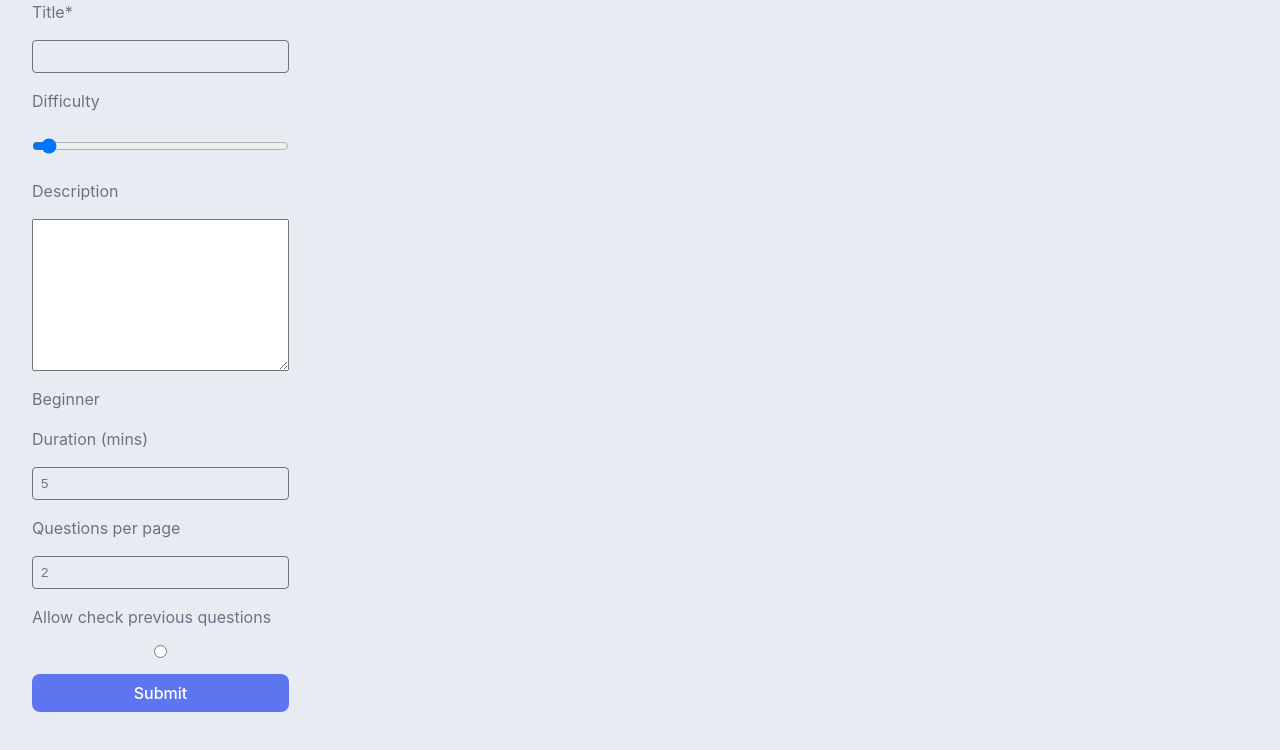
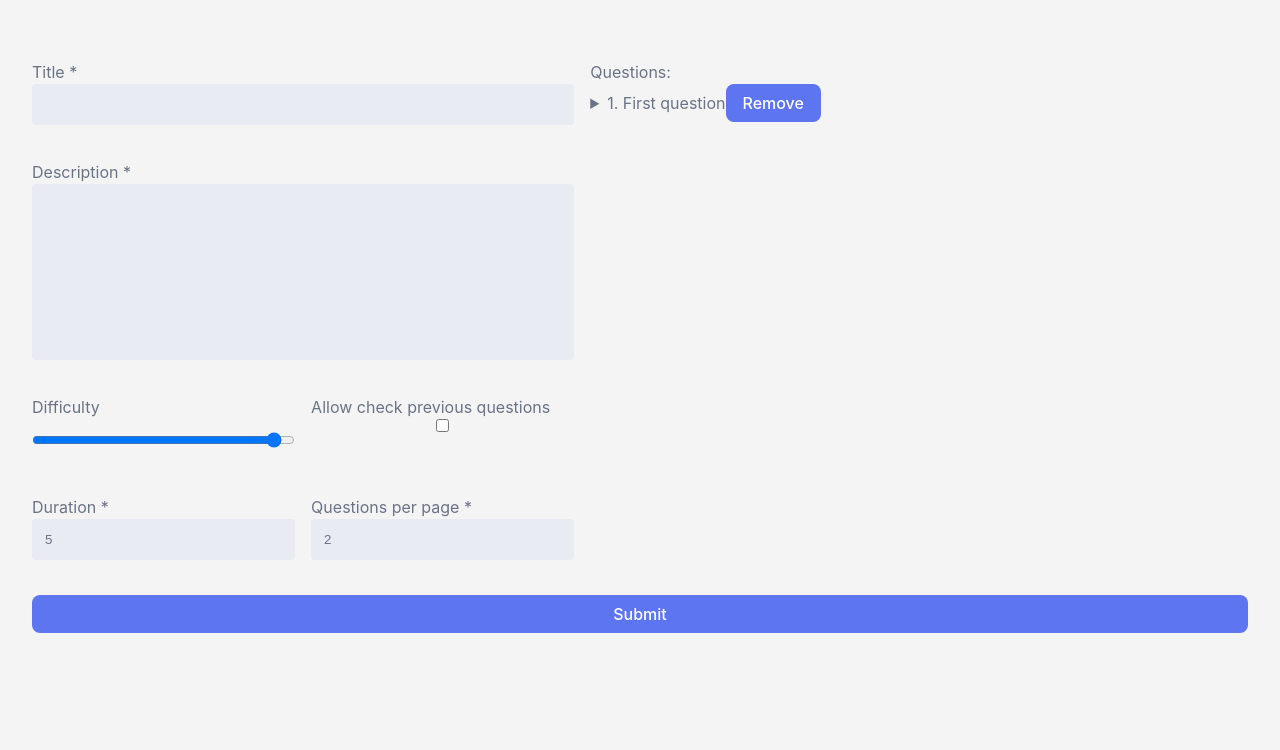
Before and after one commit to dehelean-catalin/Quiz-App, a React (Vite) app in the folder client/: page /quizzes/create in a window 1280 px wide. Shown: the top 750 px of the page. Built offline with nearby package versions, Linux system fonts and the light colour scheme.

Commit message:
Form Input Components, Form validation

```diff
--- a/client/package.json
+++ b/client/package.json
@@ -13,12 +13,15 @@
     "preview": "vite preview"
   },
   "dependencies": {
+    "@hookform/resolvers": "^3.3.2",
     "axios": "^1.6.2",
     "clsx": "^2.0.0",
     "react": "^18.2.0",
     "react-dom": "^18.2.0",
+    "react-hook-form": "^7.49.2",
     "react-router": "^6.21.0",
-    "react-router-dom": "^6.21.0"
+    "react-router-dom": "^6.21.0",
+    "yup": "^1.3.3"
   },
   "devDependencies": {
     "@types/react": "^18.2.43",
--- a/client/src/features/create-quiz/CreateQuiz.module.css
+++ b/client/src/features/create-quiz/CreateQuiz.module.css
@@ -1,15 +1,39 @@
 .form {
-	display: flex;
-	flex-direction: column;
-	gap: var(--gap-1);
+	margin-top: 60px;
+	width: 100%;
+	display: grid;
+	grid-template-columns: repeat(2, minmax(200px, 0.4fr)) 1fr;
+	gap: 0 var(--gap-1);
 
-	& input {
-		color: var(--secondary-gray);
-		background-color: var(--primary-gray);
-
-		border: 1px solid var(--secondary-gray);
-		border-radius: var(--border-2);
-
-		padding: var(--p-2);
+	> :nth-child(1) {
+		grid-column: 1/3;
+	}
+	> :nth-child(2) {
+		grid-column: 1/3;
+		grid-row: 2/3;
+	}
+	> :nth-child(3) {
+		grid-column: 1/2;
+		grid-row: 3/4;
+	}
+	> :nth-child(4) {
+		grid-column: 1/2;
+		grid-row: 4/5;
+	}
+	> :nth-child(5) {
+		grid-column: 2/3;
+		grid-row: 4/5;
+	}
+	> :nth-child(6) {
+		grid-column: 2/3;
+		grid-row: 3/4;
+	}
+	> :nth-child(7) {
+		grid-column: 3/4;
+		grid-row: 1/5;
+	}
+	> :nth-child(8) {
+		grid-column: 1/-1;
+		grid-row: 5/6;
 	}
 }
--- a/client/src/features/create-quiz/CreateQuiz.tsx
+++ b/client/src/features/create-quiz/CreateQuiz.tsx
@@ -1,13 +1,15 @@
-import { ChangeEvent, FormEvent, useState } from "react";
+import { yupResolver } from "@hookform/resolvers/yup";
+import { useForm } from "react-hook-form";
+
+import { ChangeEvent } from "react";
+import { useNavigate } from "react-router";
+import { ROUTES } from "../../config/axios.config";
 import styles from "./CreateQuiz.module.css";
+import { FieldArray } from "./components/FieldArray";
+import { FieldInput } from "./components/FieldInput";
+import { FieldTextarea } from "./components/FieldTextarea";
+import { QuizFormData, quizSchema } from "./schemas/quiz.schema";
 import { postQuiz } from "./services/postQuiz.service";
-
-const INITIAL_QUESTION = {
-	title: "",
-	answers: [],
-	validAnswers: [],
-	points: 0,
-};
 
 enum Difficulty {
 	"Beginner",
@@ -16,87 +18,97 @@ enum Difficulty {
 	"Expert",
 }
 
+const DEFAULT_VALUES = {
+	duration: 5,
+	questionsPerPage: 2,
+	checkPrevious: false,
+	questions: [
+		{
+			title: "First question",
+			points: 1,
+			answers: ["Answer 1", "Answer 2", "Answer 3", "Answer 4"],
+			validAnswers: ["Answer 1"],
+		},
+	],
+};
+
 export function CreateQuiz() {
-	// const [questions, setQuestions] = useState<CreateQuestion[]>([
-	// 	INITIAL_QUESTION,
-	// ]);
-	const [difficulty, setDifficulty] = useState(Difficulty.Beginner);
+	const navigate = useNavigate();
+	const {
+		register,
+		handleSubmit,
+		formState: { errors },
+		setValue,
+		reset,
+		control,
+	} = useForm<QuizFormData>({
+		resolver: yupResolver(quizSchema),
+		defaultValues: { ...DEFAULT_VALUES },
+	});
 
 	function handleChangeDifficulty(e: ChangeEvent<HTMLInputElement>) {
-		const input = e.target.value;
-		setDifficulty(input);
+		setValue("difficulty", Difficulty[Number(e.target.value)]);
 	}
-	// const ref = useRef()
+	function handleCheckChange(e: ChangeEvent<HTMLInputElement>) {
+		const input = e.target.value == "on" ? true : false;
 
-	// function handleClick() {
-	// 	setQuestions([...questions, INITIAL_QUESTION]);
-	// }
+		setValue("checkPrevious", input);
+	}
 
-	async function handleSubmit(e: FormEvent) {
-		e.preventDefault();
-
-		const formData = new FormData(e.target as HTMLFormElement);
-		const response = await postQuiz({
-			title: formData.get("title") as string,
-			description: formData.get("description") as string,
-			duration: Number(formData.get("duration")),
-			difficulty: formData.get("difficulty") as string,
-			questionsPerPage: Number(formData.get("question-pages")),
-			checkPrevious: formData.get("check-previous") == "on" ? true : false,
-			questions: [],
-			categories: [],
-			subCategories: [],
-		});
-
-		console.log(response);
+	async function onSubmit(data: QuizFormData) {
+		await postQuiz(data);
+		navigate(`/${ROUTES.QUIZ}`);
+		reset();
 	}
 
 	return (
-		<form className={styles.form} onSubmit={handleSubmit}>
-			<label htmlFor="title">Title*</label>
-			<input type="text" name="title" id="title" />
-
-			<label htmlFor="difficulty">Difficulty</label>
-			<input
-				value={difficulty}
-				onChange={handleChangeDifficulty}
-				type="range"
-				name="difficulty"
+		<form className={styles.form} onSubmit={handleSubmit(onSubmit)}>
+			<FieldInput
+				label="Title *"
+				id="title"
+				register={register}
+				errorMessage={errors.title?.message}
+			/>
+			<FieldTextarea
+				id="description"
+				label="Description *"
+				register={register}
+				errorMessage={errors.description?.message}
+			/>
+			<FieldInput
+				label="Difficulty"
 				id="difficulty"
+				inputType="range"
 				min="0"
 				max="3"
+				onChange={handleChangeDifficulty}
 			/>
 
-			<label htmlFor="description">Description</label>
-			<textarea
-				name="description"
-				id="description"
-				cols={30}
-				rows={10}
-			></textarea>
-
-			{Difficulty[difficulty]}
-
-			<label htmlFor="duration">Duration (mins)</label>
-			<input type="number" name="duration" id="duration" defaultValue={5} />
-
-			<label htmlFor="question-pages">Questions per page</label>
-			<input
-				type="number"
-				name="question-pages"
-				id="question-pages"
-				defaultValue={2}
+			<FieldInput
+				label="Duration *"
+				id="duration"
+				inputType="number"
+				register={register}
+				errorMessage={errors.duration?.message}
 			/>
-
-			<label htmlFor="check-previous">Allow check previous questions</label>
-			<input type="radio" name="check-previous" id="check-previous" />
-
-			{/* {questions.map((question, index) => (
-				<QuestionField key={index} index={index} value={question} />
-			))} */}
-			{/* <button type="button" onClick={handleClick}>
-				Add new quiz
-			</button> */}
+			<FieldInput
+				label="Questions per page *"
+				id="questionsPerPage"
+				inputType="number"
+				register={register}
+				errorMessage={errors.questionsPerPage?.message}
+			/>
+			<FieldInput
+				label="Allow check previous questions"
+				id="checkPrevious"
+				inputType="checkbox"
+				onChange={handleCheckChange}
+				errorMessage={errors.checkPrevious?.message}
+			/>
+			<div>
+				Questions:
+				<FieldArray control={control} register={register} />
+			</div>
 
 			<button type="submit">Submit</button>
 		</form>
--- /dev/null
+++ b/client/src/features/create-quiz/components/FieldArray.tsx
@@ -0,0 +1,31 @@
+import { Control, UseFormRegister, useFieldArray } from "react-hook-form";
+import { QuizFormData } from "../schemas/quiz.schema";
+
+type Props = {
+	register: UseFormRegister<QuizFormData>;
+	control: Control<QuizFormData>;
+};
+
+export function FieldArray({ register, control }: Props) {
+	const { fields, remove } = useFieldArray({
+		control,
+		name: "questions",
+	});
+
+	return (
+		<>
+			{fields.map((field, index) => (
+				<details>
+					<summary>
+						{index + 1}. {field.title}
+						<button onClick={() => remove()}>Remove</button>
+					</summary>
+					<div key={field.id}>
+						<input {...register(`questions.${index}.title`)} />
+						<input type="number" {...register(`questions.${index}.points`)} />
+					</div>
+				</details>
+			))}
+		</>
+	);
+}
--- /dev/null
+++ b/client/src/features/create-quiz/components/FieldInput.tsx
@@ -0,0 +1,48 @@
+import {
+	DetailedHTMLProps,
+	HTMLInputTypeAttribute,
+	InputHTMLAttributes,
+} from "react";
+import { UseFormRegister } from "react-hook-form";
+import { QuizFormData } from "../schemas/quiz.schema";
+
+interface Props
+	extends DetailedHTMLProps<
+		InputHTMLAttributes<HTMLInputElement>,
+		HTMLInputElement
+	> {
+	label: string;
+	id: keyof QuizFormData;
+	register?: UseFormRegister<QuizFormData>;
+	inputType?: HTMLInputTypeAttribute;
+	errorMessage?: string;
+}
+
+export function FieldInput({
+	errorMessage = "",
+	label,
+	id,
+	inputType = "text",
+	register,
+	...rest
+}: Props) {
+	const test = register ? register(id) : "";
+	const errorId = `err-${id}`;
+
+	return (
+		<div className="flex col">
+			<label htmlFor={id}>{label}</label>
+			<input
+				type={inputType}
+				id={id}
+				{...rest}
+				{...test}
+				aria-invalid={errorMessage ? "true" : "false"}
+				aria-errormessage={errorId}
+			/>
+			<span id={errorId} className="error error-message">
+				{errorMessage}
+			</span>
+		</div>
+	);
+}
--- /dev/null
+++ b/client/src/features/create-quiz/components/FieldTextarea.tsx
@@ -0,0 +1,46 @@
+import { DetailedHTMLProps, TextareaHTMLAttributes } from "react";
+import { UseFormRegister } from "react-hook-form";
+import { QuizFormData } from "../schemas/quiz.schema";
+
+interface Props
+	extends DetailedHTMLProps<
+		TextareaHTMLAttributes<HTMLTextAreaElement>,
+		HTMLTextAreaElement
+	> {
+	label: string;
+	id: keyof QuizFormData;
+	register: UseFormRegister<QuizFormData>;
+	errorMessage?: string;
+}
+
+export function FieldTextarea({
+	label,
+	id,
+	errorMessage = "",
+	cols = 30,
+	rows = 10,
+	register,
+	...rest
+}: Props) {
+	const errorId = `err-${id}`;
+
+	return (
+		<div className="flex col">
+			<label htmlFor={id} className={errorMessage ? "error" : ""}>
+				{label}
+			</label>
+			<textarea
+				id={id}
+				cols={cols}
+				rows={rows}
+				{...register(id)}
+				{...rest}
+				aria-invalid={errorMessage ? "true" : "false"}
+				aria-errormessage={errorId}
+			></textarea>
+			<span id={errorId} className="error error-message">
+				{errorMessage}
+			</span>
+		</div>
+	);
+}
--- /dev/null
+++ b/client/src/features/create-quiz/schemas/quiz.schema.ts
@@ -0,0 +1,25 @@
+import * as yup from "yup";
+
+const questionSchema = yup.object({
+	title: yup.string().required(),
+	points: yup.number().required(),
+	answers: yup.array(yup.string()).required(),
+	validAnswers: yup.array(yup.string()).required(),
+});
+
+export const quizSchema = yup
+	.object({
+		title: yup.string().required(),
+		description: yup.string().required(),
+		duration: yup.number().positive().required(),
+		difficulty: yup.string().required(),
+		questionsPerPage: yup.number().positive().required(),
+		checkPrevious: yup.boolean().required(),
+		questions: yup.array(questionSchema).optional(),
+		categories: yup.array(yup.string()).optional(),
+		subCategories: yup.array(yup.string()).optional(),
+	})
+	.required();
+
+export type QuizFormData = yup.InferType<typeof quizSchema>;
+export type QuestionFormData = yup.InferType<typeof questionSchema>;
--- a/client/src/features/create-quiz/services/postQuiz.service.ts
+++ b/client/src/features/create-quiz/services/postQuiz.service.ts
@@ -1,7 +1,7 @@
 import { axiosInstance } from "../../../config/axios.config";
-import { CreateQuiz } from "../types/createQuiz";
+import { QuizFormData } from "../schemas/quiz.schema";
 
-export async function postQuiz(data: CreateQuiz) {
+export async function postQuiz(data: QuizFormData) {
 	try {
 		const response = await axiosInstance.post<string>("/quizzes", data);
 		return response;
--- a/client/src/hooks/useFetch.ts
+++ b/client/src/hooks/useFetch.ts
@@ -1,10 +1,7 @@
 import { useEffect, useRef, useState } from "react";
 import { axiosInstance } from "../config/axios.config";
 
-export default function useFetch<TData = unknown>(
-	url: string,
-	options?: unknown
-) {
+export default function useFetch<TData = unknown>(url: string) {
 	const [data, setData] = useState<TData | null>(null);
 	const [isLoading, setIsLoading] = useState(false);
 	const [error, setError] = useState<Error | null>(null);
--- a/client/src/index.css
+++ b/client/src/index.css
@@ -7,6 +7,10 @@
 	--primary-gray: #e9ebf2;
 	--secondary-gray: #6a7386;
 	--tertiary-gray: #222834;
+
+	--primary-white: #f4f4f4;
+
+	--primary-red: #ff3333;
 
 	--border-1: 2px;
 	--border-2: 4px;
@@ -41,7 +45,7 @@ html {
 body {
 	margin: 0;
 	min-height: 100vh;
-	background-color: var(--primary-gray);
+	background-color: var(--primary-white);
 	color: var(--secondary-gray);
 
 	font-family: Inter, system-ui, Avenir, Helvetica, Arial, sans-serif;
@@ -66,6 +70,36 @@ h2,
 h3,
 h4 {
 	color: var(--tertiary-gray);
+}
+
+input,
+textarea {
+	color: var(--secondary-gray);
+	background-color: var(--primary-gray);
+
+	border: 1px solid transparent;
+	border-radius: var(--border-2);
+
+	padding: var(--p-3) !important;
+}
+
+input:focus,
+textarea:focus {
+	outline: 2px solid var(--secondary-blue);
+}
+input[type="range"] {
+	outline: none;
+}
+
+input[aria-invalid="true"],
+textarea[aria-invalid="true"] {
+	border-color: var(--primary-red);
+	color: var(--primary-red);
+}
+
+input[aria-invalid="true"]:focus,
+textarea[aria-invalid="true"]:focus {
+	outline: 1px solid var(--primary-red) !important;
 }
 
 a {
@@ -97,3 +131,7 @@ button:disabled {
 button:focus-visible {
 	outline: 4px auto -webkit-focus-ring-color;
 }
+
+textarea {
+	resize: none;
+}
--- a/client/src/styles/utility.css
+++ b/client/src/styles/utility.css
@@ -27,3 +27,22 @@
 .m-auto {
 	margin: auto;
 }
+
+.error {
+	color: var(--primary-red);
+}
+
+.error-message {
+	min-height: 1.675rem;
+	margin-bottom: var(--m-1);
+	padding-top: var(--p-1);
+	font-size: 0.875em;
+}
+
+.flex {
+	display: flex;
+}
+
+.col {
+	flex-direction: column;
+}
```
Also changed, not shown: client/src/features/create-quiz/types/createQuiz.ts (deleted, +0 -18 lines), 1 other file (tests, documents, lock files or other folders).
